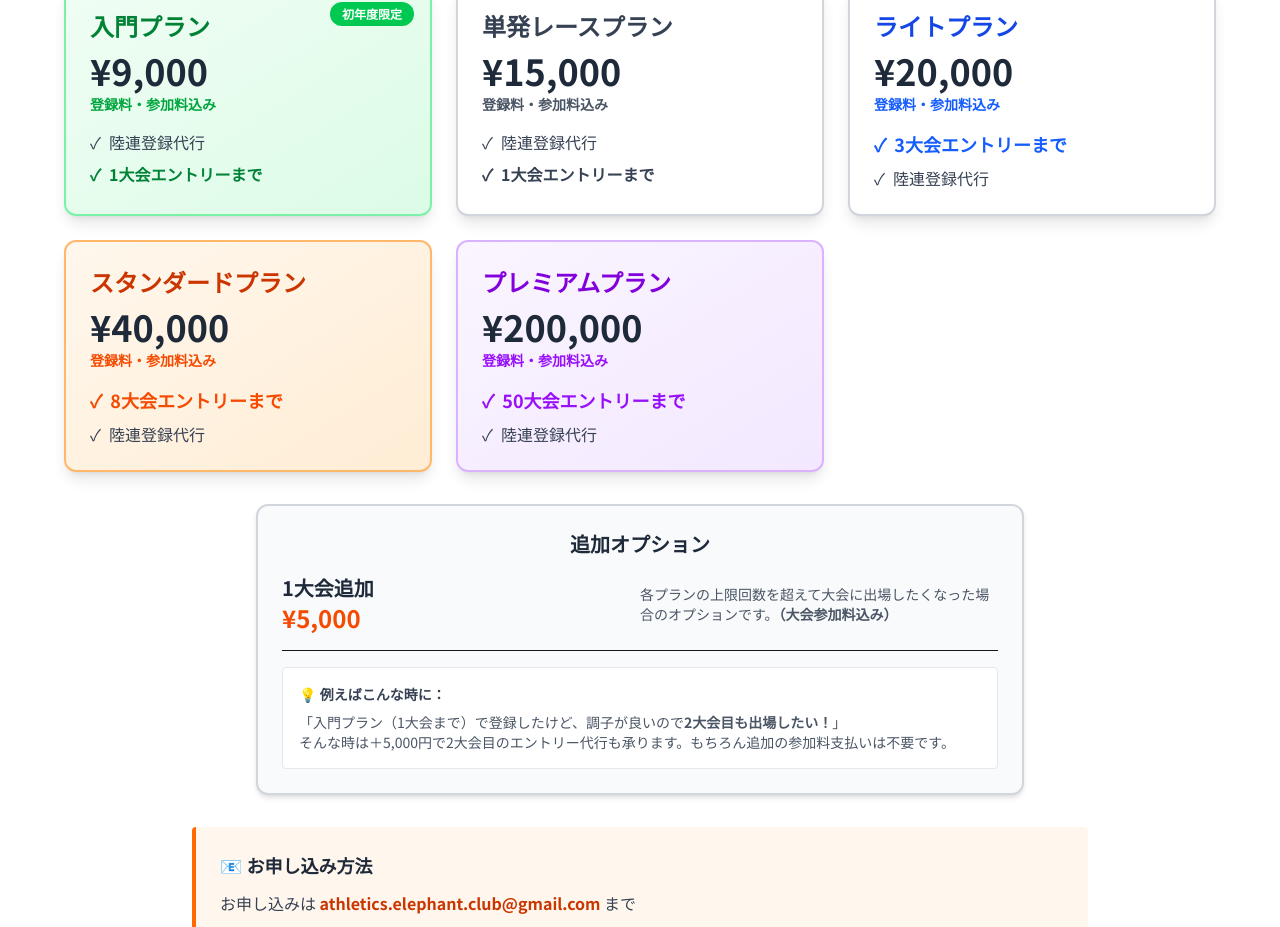
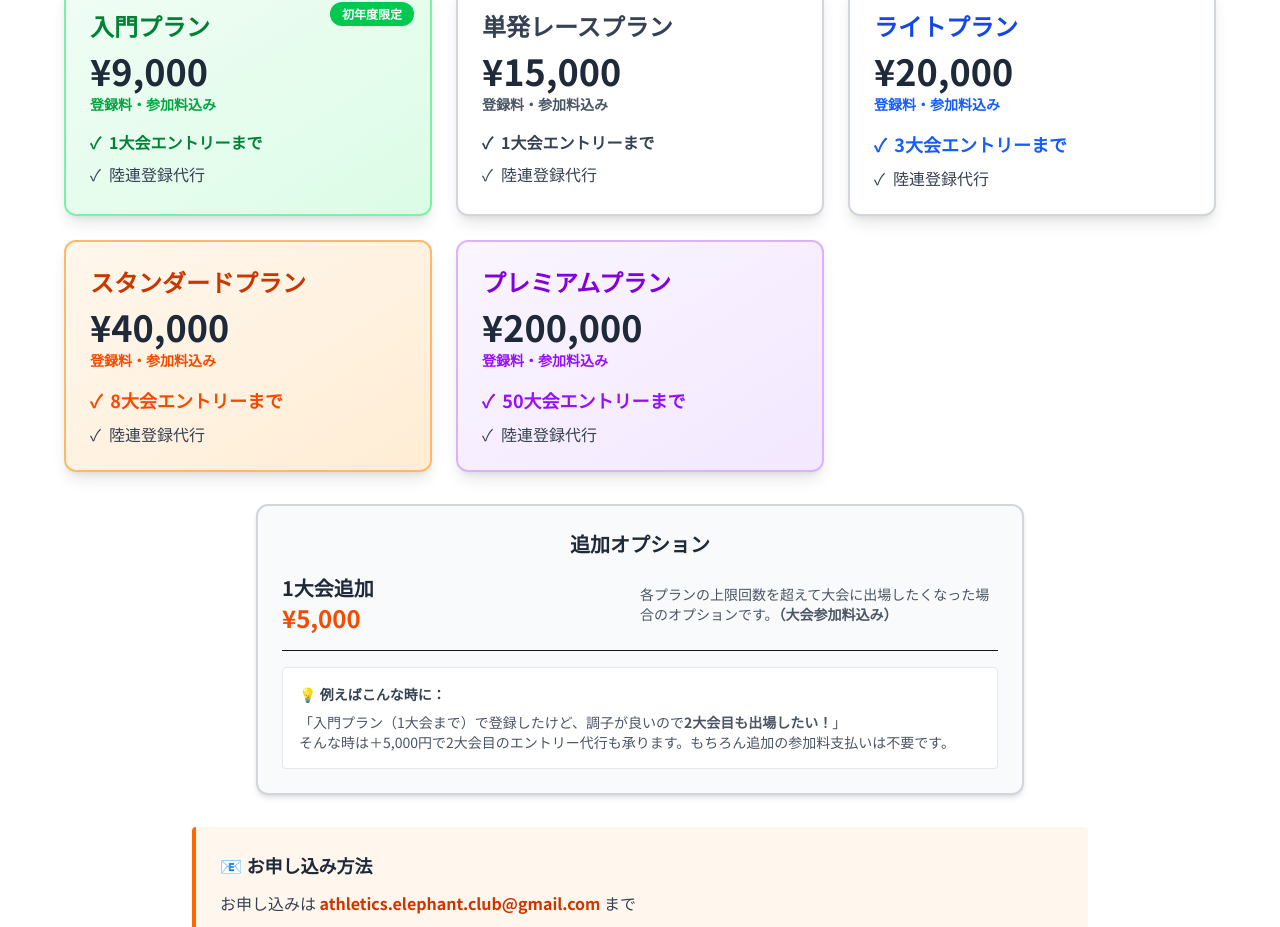
Before and after one commit to koya1127/elephant, a Next.js app in the folder apps/public-web/: page / in a window 1280 px wide. Shown: the part 1577-2504 px from the top of the page. Built offline with nearby package versions, Linux system fonts and the light colour scheme.

Commit message:
unify bullet point order across all plans

```diff
--- a/apps/public-web/src/app/page.tsx
+++ b/apps/public-web/src/app/page.tsx
@@ -122,11 +122,11 @@ export default function HomePage() {
               <div className="text-4xl font-bold text-gray-800 mb-1">¥9,000</div>
               <p className="text-sm text-green-600 font-bold mb-4">登録料・参加料込み</p>
               <div className="space-y-2 text-gray-700">
+                <p className="flex items-center font-bold text-green-700">
+                  <span className="mr-2">✓</span> 1大会エントリーまで
+                </p>
                 <p className="flex items-center">
                   <span className="mr-2">✓</span> 陸連登録代行
-                </p>
-                <p className="flex items-center font-bold text-green-700">
-                  <span className="mr-2">✓</span> 1大会エントリーまで
                 </p>
               </div>
             </div>
@@ -137,11 +137,11 @@ export default function HomePage() {
               <div className="text-4xl font-bold text-gray-800 mb-1">¥15,000</div>
               <p className="text-sm text-gray-600 font-bold mb-4">登録料・参加料込み</p>
               <div className="space-y-2 text-gray-700">
+                <p className="flex items-center font-bold text-gray-700">
+                  <span className="mr-2">✓</span> 1大会エントリーまで
+                </p>
                 <p className="flex items-center">
                   <span className="mr-2">✓</span> 陸連登録代行
-                </p>
-                <p className="flex items-center font-bold text-gray-700">
-                  <span className="mr-2">✓</span> 1大会エントリーまで
                 </p>
               </div>
             </div>
```
